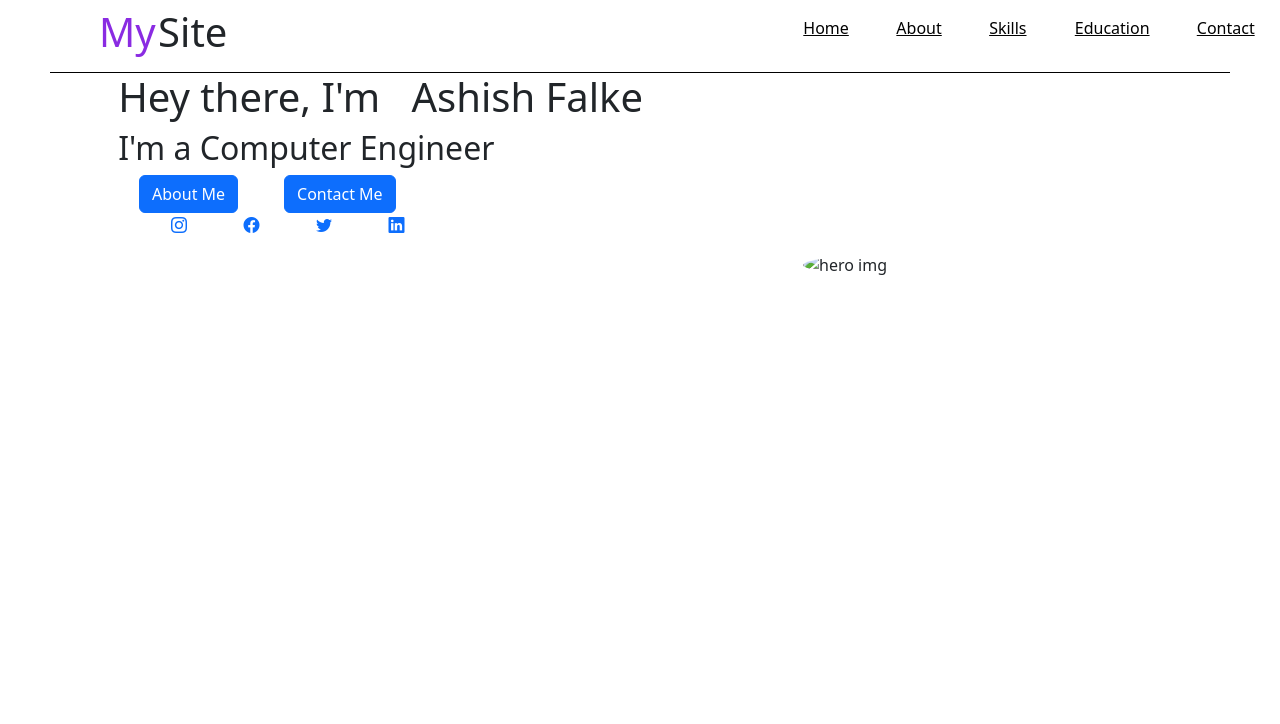
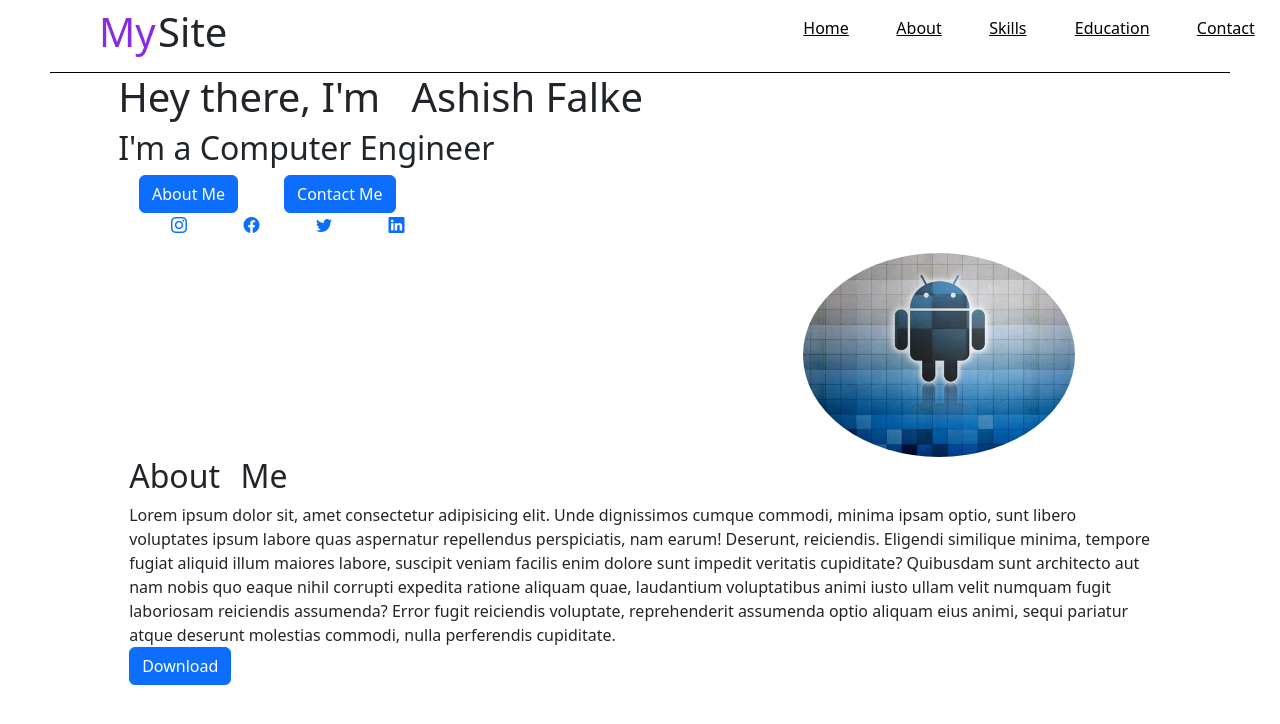
Before and after one commit to ashishfalke1234/ashishfalke.github.io, a plain HTML site: page index.html in a window 1280 px wide. Drawn offline with nearby package versions, Linux system fonts and the light colour scheme.

Commit message:
Update index.html

```diff
--- a/index.html
+++ b/index.html
@@ -39,7 +39,8 @@
     </header>
 
     <main>
-        <section>
+        <section class="hero">
+
             <div class="content">
                 <h1>Hey there, I'm <span>Ashish Falke</span></h1>
                 <h2>I'm a Computer Engineer</h2>
@@ -51,7 +52,7 @@
                         Contact Me
                     </a>
                 </div>
-                <ul>
+                <ul class="icon-wrapper">
                     <li><a href=""><i class="bi bi-instagram"></i></a></li>
                     <li><a href=""><i class="bi bi-facebook"></i></a></li>
                     <li><a href=""><i class="bi bi-twitter"></i></a></li>
@@ -60,9 +61,30 @@
                 </ul>
             </div>
             <div class="image">
-                <img src="./assets/hero.jpeg" alt="hero img">
+                <img src="./assets/hero.jpg" alt="hero img">
             </div>
         </section>
+        <section class="about">
+            <div class="container">
+                <div class="content">
+                    <h2>About<span>Me</span></h2>
+                    <p>Lorem ipsum dolor sit, amet consectetur adipisicing elit. Unde dignissimos cumque commodi, minima
+                        ipsam optio, sunt libero voluptates ipsum labore quas aspernatur repellendus perspiciatis, nam
+                        earum! Deserunt, reiciendis. Eligendi similique minima, tempore fugiat aliquid illum maiores
+                        labore, suscipit veniam facilis enim dolore sunt impedit veritatis cupiditate? Quibusdam sunt
+                        architecto aut nam nobis quo eaque nihil corrupti expedita ratione aliquam quae, laudantium
+                        voluptatibus animi iusto ullam velit numquam fugit laboriosam reiciendis assumenda? Error fugit
+                        reiciendis voluptate, reprehenderit assumenda optio aliquam eius animi, sequi pariatur atque
+                        deserunt molestias commodi, nulla perferendis cupiditate.<br>
+                        <button class="btn btn-primary">Download</button>
+                </div>
+            </div>
+        </section>
+
+
+
+
+
     </main>
 
     <footer>
```
